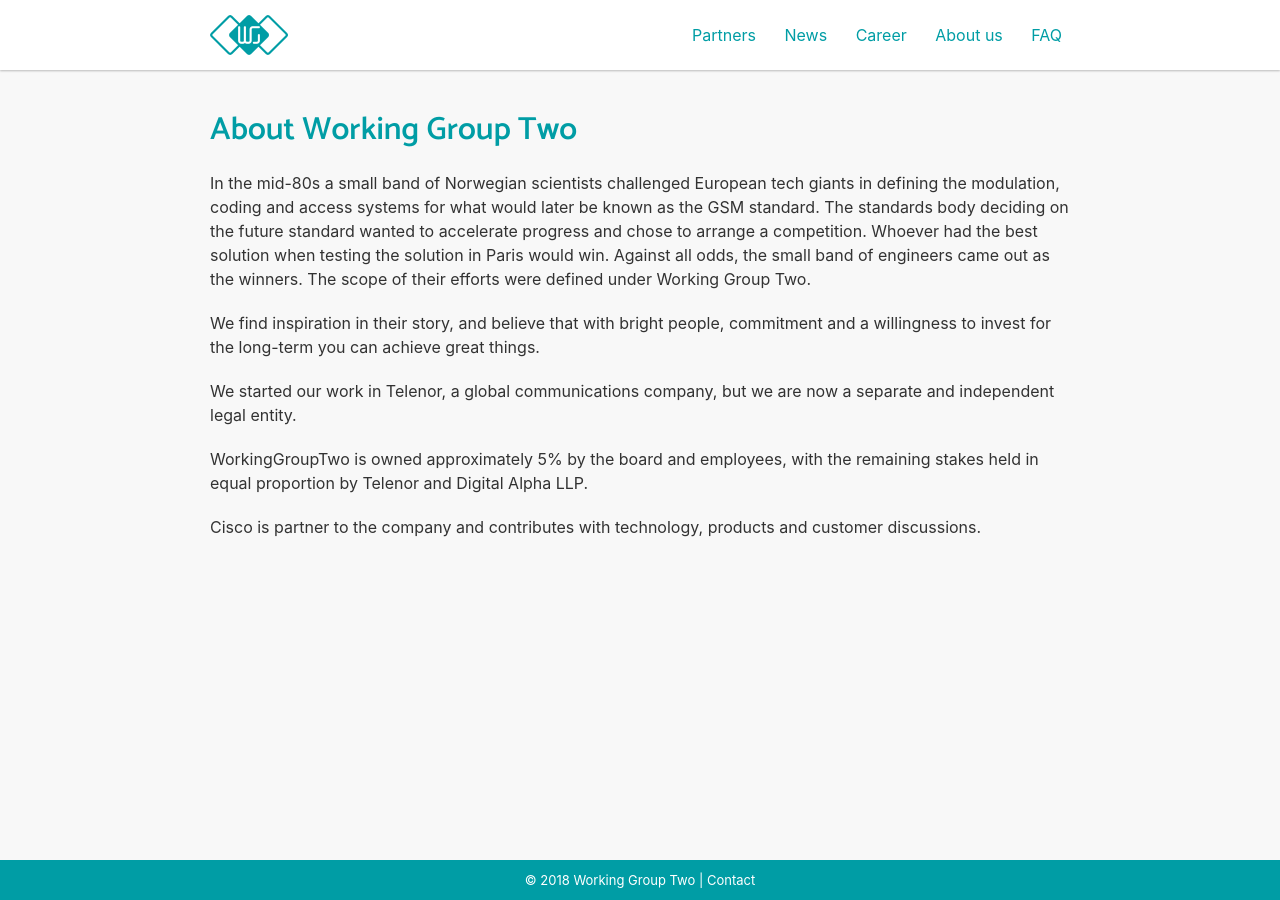
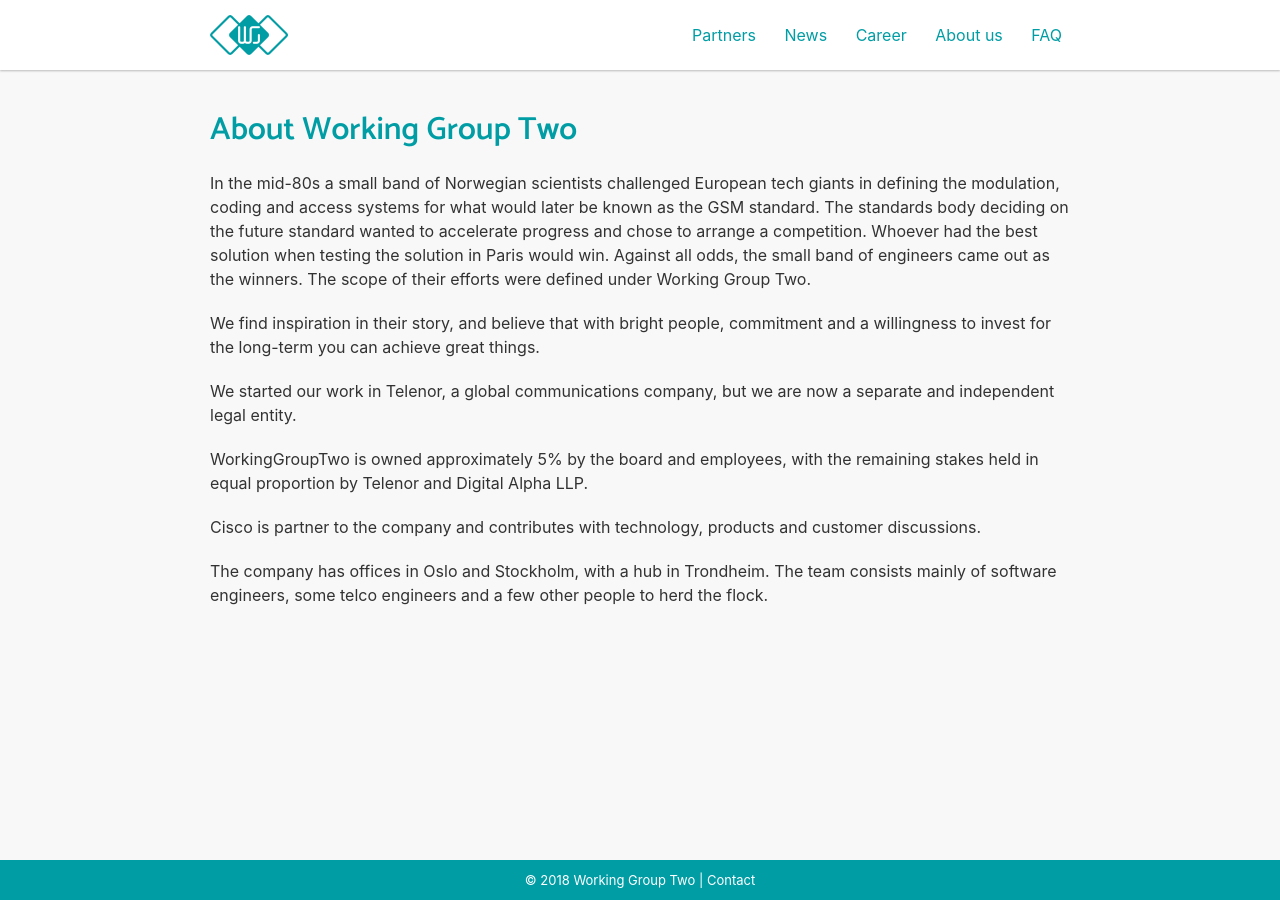
Before and after one commit to working-group-two/engineering-blog, a Jekyll site: the page built from pages/about.md, in a window 1280 px wide. Built offline with Jekyll 4.4.1, drawn with Linux system fonts in a browser that asks for light colours; nearby versions of some CDN libraries.

Commit message:
Update about.md
text edits only

```diff
--- a/pages/about.md
+++ b/pages/about.md
@@ -15,3 +15,5 @@
 WorkingGroupTwo is owned approximately 5% by the board and employees, with the remaining stakes held in equal proportion by Telenor and Digital Alpha LLP.
 
 Cisco is partner to the company and contributes with technology, products and customer discussions.
+
+The company has offices in Oslo and Stockholm, with a hub in Trondheim. The team consists mainly of software engineers, some telco engineers and a few other people to herd the flock.
```
